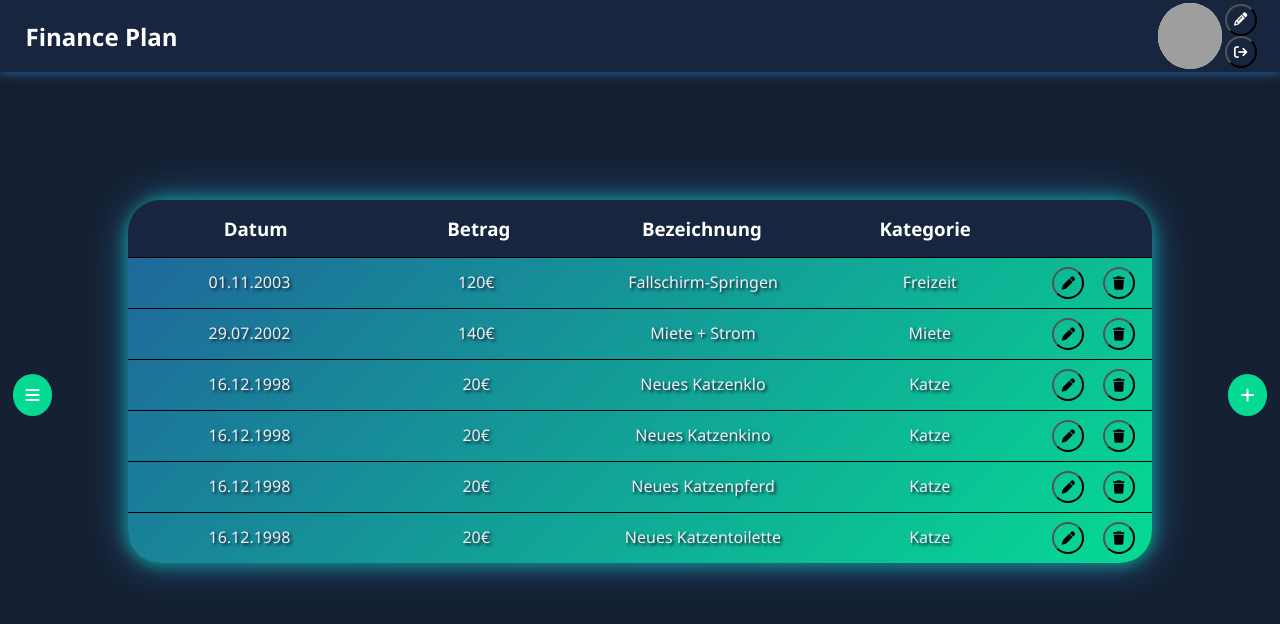
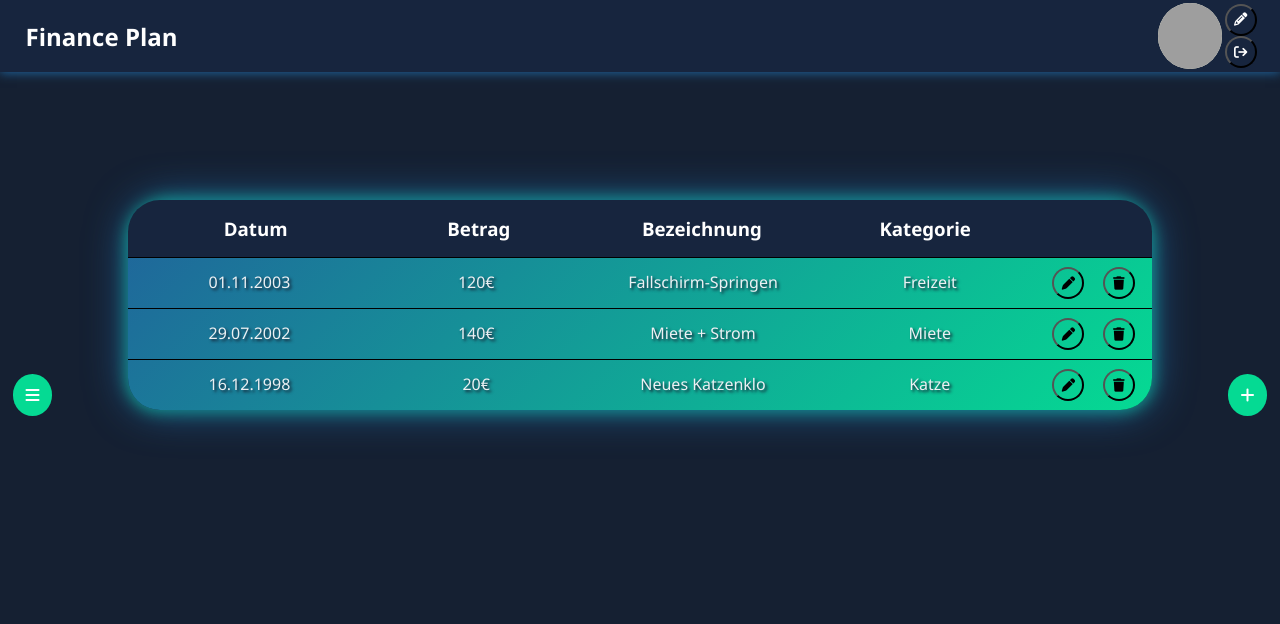
Before and after one commit to saltyniggo/Finance-Plan, a Vue app in the folder finance-plan/: page / in a window 1280 px wide. Shown: the top 624 px of the page. Built offline with nearby package versions, Linux system fonts and the light colour scheme; grey boxes are pictures that could not be loaded.

Commit message:
shows a message when the transactionlist is empty

```diff
--- a/finance-plan/src/components/pages/dashboard/table/TableRow.vue
+++ b/finance-plan/src/components/pages/dashboard/table/TableRow.vue
@@ -9,7 +9,11 @@
         <button-round @click="openEditModal(index)"
           ><i class="fa-solid fa-pen"></i
         ></button-round>
-        <button-round @click="deleteTransaction(index)"
+        <button-round
+          @click="
+            deleteTransaction(index);
+            checkTransactionList();
+          "
           ><i class="fa-solid fa-trash"></i
         ></button-round>
       </div>
@@ -23,7 +27,11 @@ import { mapActions } from "vuex";
 export default {
   props: ["data", "index"],
   methods: {
-    ...mapActions("transactionList", ["deleteTransaction", "openEditModal"]),
+    ...mapActions("transactionList", [
+      "deleteTransaction",
+      "openEditModal",
+      "checkTransactionList",
+    ]),
   },
 };
 </script>
--- a/finance-plan/src/components/pages/dashboard/table/TableTransactions.vue
+++ b/finance-plan/src/components/pages/dashboard/table/TableTransactions.vue
@@ -1,6 +1,6 @@
 <template>
   <edit-modal></edit-modal>
-  <div class="tableSec">
+  <div v-show="!transactionsEmpty" class="tableSec">
     <table-head></table-head>
     <transition-group name="fade" tag="ul">
       <table-row
@@ -11,9 +11,15 @@
       ></table-row>
     </transition-group>
   </div>
+  <div v-show="transactionsEmpty" class="emptyListMessage">
+    <h1>Bisher sind keine Transaktionen gespeichert!</h1>
+    <h2>Füge jetzt deine erste Transaktion hinzu!</h2>
+  </div>
 </template>
 
 <script>
+import { mapActions } from "vuex";
+
 import TableRow from "./TableRow.vue";
 import TableHead from "./TableHead.vue";
 import EditModal from "./edit/EditModal.vue";
@@ -21,9 +27,18 @@ import EditModal from "./edit/EditModal.vue";
 export default {
   components: { TableRow, TableHead, EditModal },
   computed: {
+    transactionsEmpty() {
+      return this.$store.getters["transactionList/transactionsEmpty"];
+    },
     getTransactions() {
       return this.$store.getters["transactionList/getTransactions"];
     },
+  },
+  methods: {
+    ...mapActions("transactionList", ["checkTransactionList"]),
+  },
+  mounted() {
+    this.checkTransactionList();
   },
 };
 </script>
@@ -38,6 +53,13 @@ export default {
   border-bottom-left-radius: 4vh;
   border-bottom-right-radius: 4vh;
   box-shadow: 0vh 0vh 5vh #20639b, 0vh 0vh 2vh #05da93;
+}
+
+.emptyListMessage {
+  margin-top: 12.5%;
+  padding: 2.5%;
+  text-align: center;
+  color: #ffffff;
 }
 
 .fade-enter-from {
--- a/finance-plan/src/store/modules/transactions/actions.js
+++ b/finance-plan/src/store/modules/transactions/actions.js
@@ -9,6 +9,7 @@ export default {
       .toString()
       .padStart(2, "0")}.${year}`;
     context.commit("addTransaction", packet);
+    context.commit("checkTransactionList");
   },
   openEditModal(context, index) {
     context.commit("openEditModal", index);
@@ -16,4 +17,7 @@ export default {
   submitEdit(context, packet) {
     context.commit("submitEdit", packet);
   },
+  checkTransactionList(context) {
+    context.commit("checkTransactionList");
+  },
 };
--- a/finance-plan/src/store/modules/transactions/getter.js
+++ b/finance-plan/src/store/modules/transactions/getter.js
@@ -5,4 +5,7 @@ export default {
   isEditModalOpen(state) {
     return state.isEditModalOpen;
   },
+  transactionsEmpty(state) {
+    return state.transactionsEmpty;
+  },
 };
--- a/finance-plan/src/store/modules/transactions/index.js
+++ b/finance-plan/src/store/modules/transactions/index.js
@@ -7,7 +7,8 @@ export default {
   state() {
     return {
       isEditModalOpen: false,
-      toEditIndex: null,
+      toEditIndex: undefined,
+      transactionsEmpty: undefined,
       transactions: [
         {
           date: "01.11.2003",
@@ -27,24 +28,6 @@ export default {
           description: "Neues Katzenklo",
           category: "Katze",
         },
-        {
-          date: "16.12.1998",
-          amount: 20,
-          description: "Neues Katzenkino",
-          category: "Katze",
-        },
-        {
-          date: "16.12.1998",
-          amount: 20,
-          description: "Neues Katzenpferd",
-          category: "Katze",
-        },
-        {
-          date: "16.12.1998",
-          amount: 20,
-          description: "Neues Katzentoilette",
-          category: "Katze",
-        },
       ],
     };
   },
--- a/finance-plan/src/store/modules/transactions/mutations.js
+++ b/finance-plan/src/store/modules/transactions/mutations.js
@@ -9,6 +9,7 @@ export default {
       description: packet.description,
       category: packet.category,
     });
+    console.log(state.transactions);
   },
   openEditModal(state, index) {
     state.isEditModalOpen = true;
@@ -25,4 +26,11 @@ export default {
     state.isEditModalOpen = false;
     state.toEditIndex = null;
   },
+  checkTransactionList(state) {
+    if (state.transactions.length <= 0) {
+      state.transactionsEmpty = true;
+    } else {
+      state.transactionsEmpty = false;
+    }
+  },
 };
```
